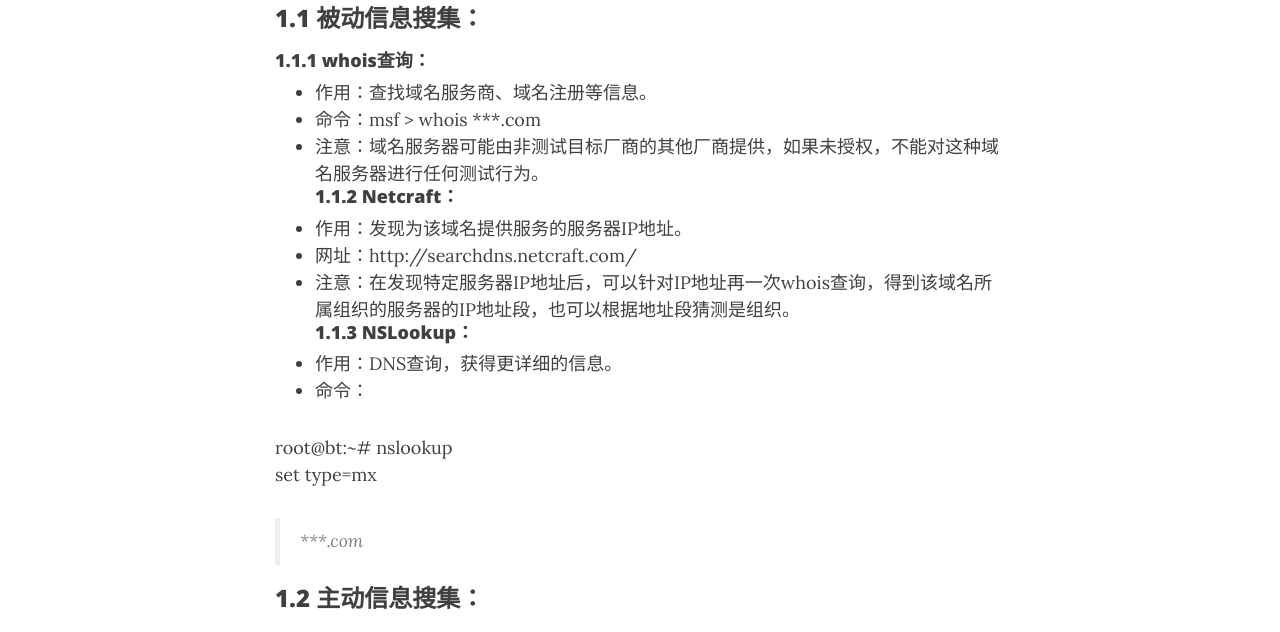
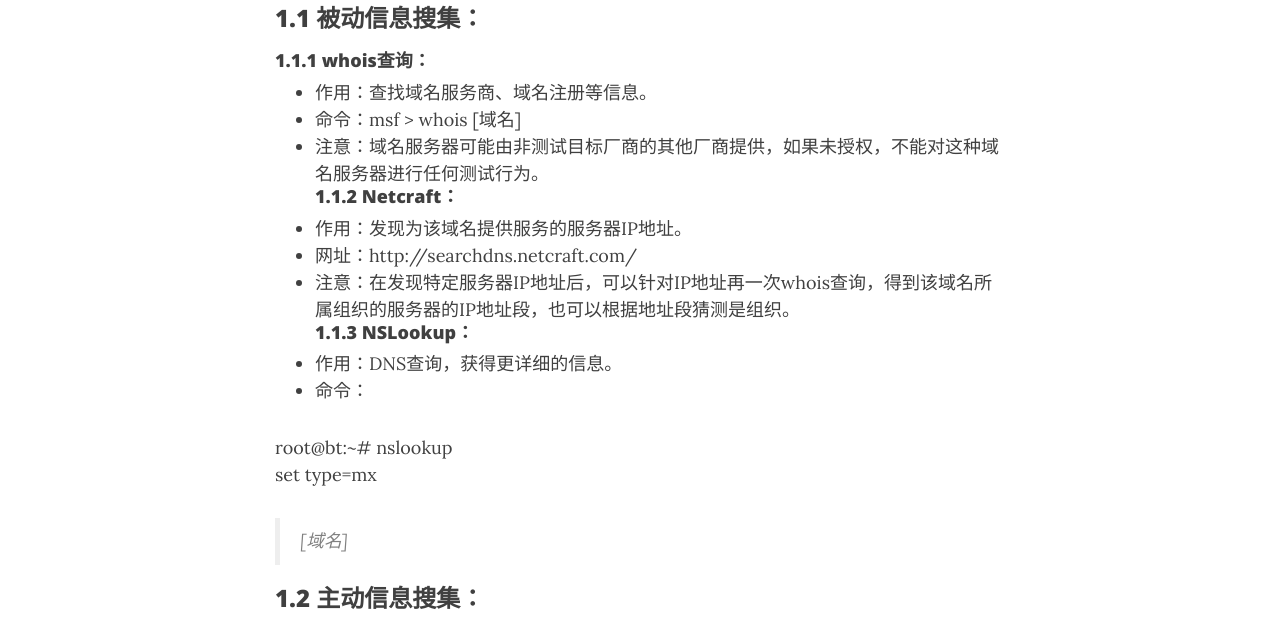
Before and after one commit to a-fickle/a-fickle.github.io, a Jekyll site: the page built from _posts/2023-07-08-Metasploit渗透测试指南(1)-信息搜集.md, in a window 1280 px wide and 900 px high, scrolled down 694 px. Shown: the part 152-784 px from the top of the window. Built offline with Jekyll 4.4.1, drawn with Linux system fonts in a browser that asks for light colours; nearby versions of some CDN libraries; comment, search, counter and statistics services are not loaded.

Commit message:
Update 2023-07-08-Metasploit渗透测试指南(1)-信息搜集.md

```diff
--- a/_posts/2023-07-08-Metasploit渗透测试指南(1)-信息搜集.md
+++ b/_posts/2023-07-08-Metasploit渗透测试指南(1)-信息搜集.md
@@ -16,7 +16,7 @@ cover-img: /assets/img/2023-07-08-Metasploit渗透测试指南(1)-信息搜集/c
 ### 1.1 被动信息搜集：
 #### 1.1.1 whois查询：
 * 作用：查找域名服务商、域名注册等信息。
-* 命令：msf > whois ***.com
+* 命令：msf > whois [域名]
 * 注意：域名服务器可能由非测试目标厂商的其他厂商提供，如果未授权，不能对这种域名服务器进行任何测试行为。
 #### 1.1.2 Netcraft：
 * 作用：发现为该域名提供服务的服务器IP地址。
@@ -28,7 +28,7 @@ cover-img: /assets/img/2023-07-08-Metasploit渗透测试指南(1)-信息搜集/c
 
 root@bt:~# nslookup
 set type=mx
-> ***.com
+> [域名]
 
 ### 1.2 主动信息搜集：
 #### 1.2.1 Nmap：
```
